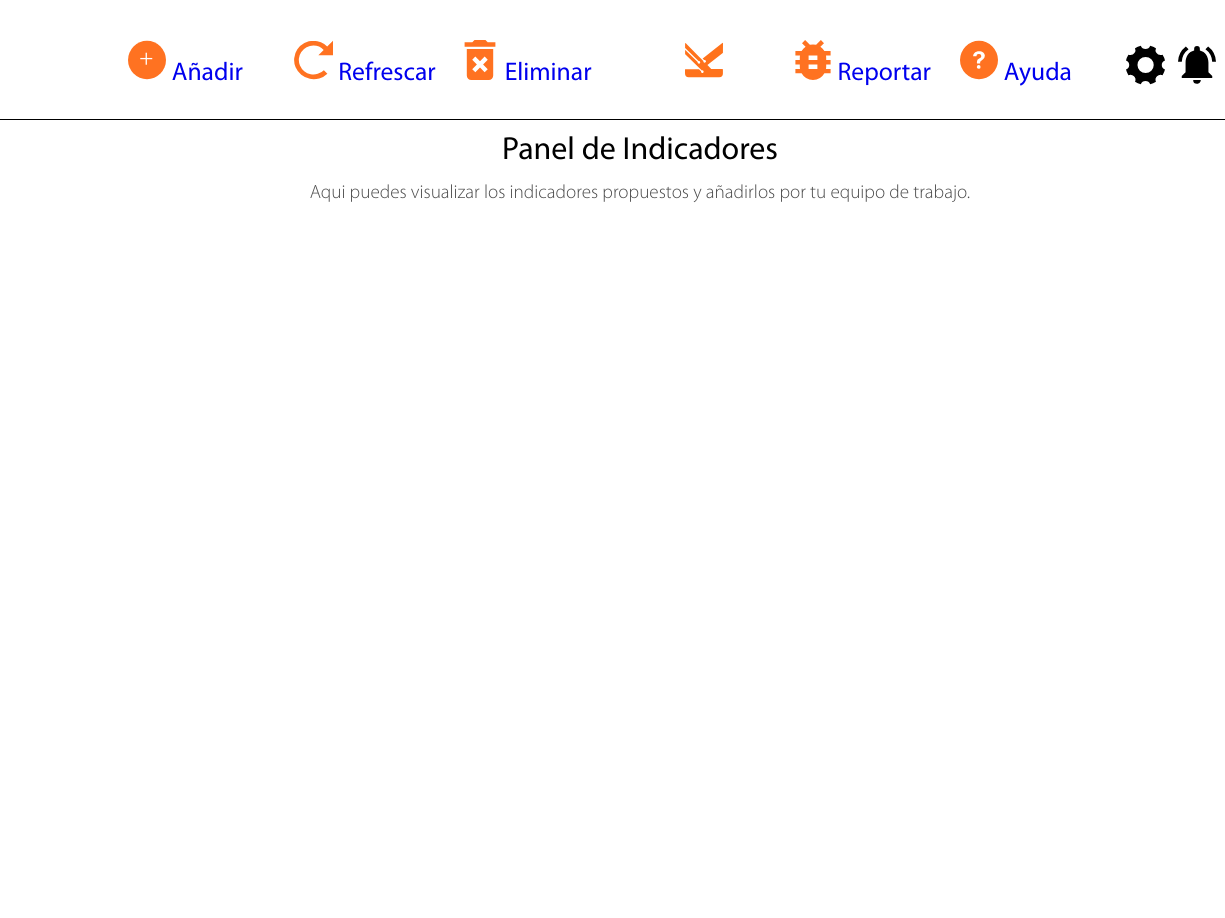
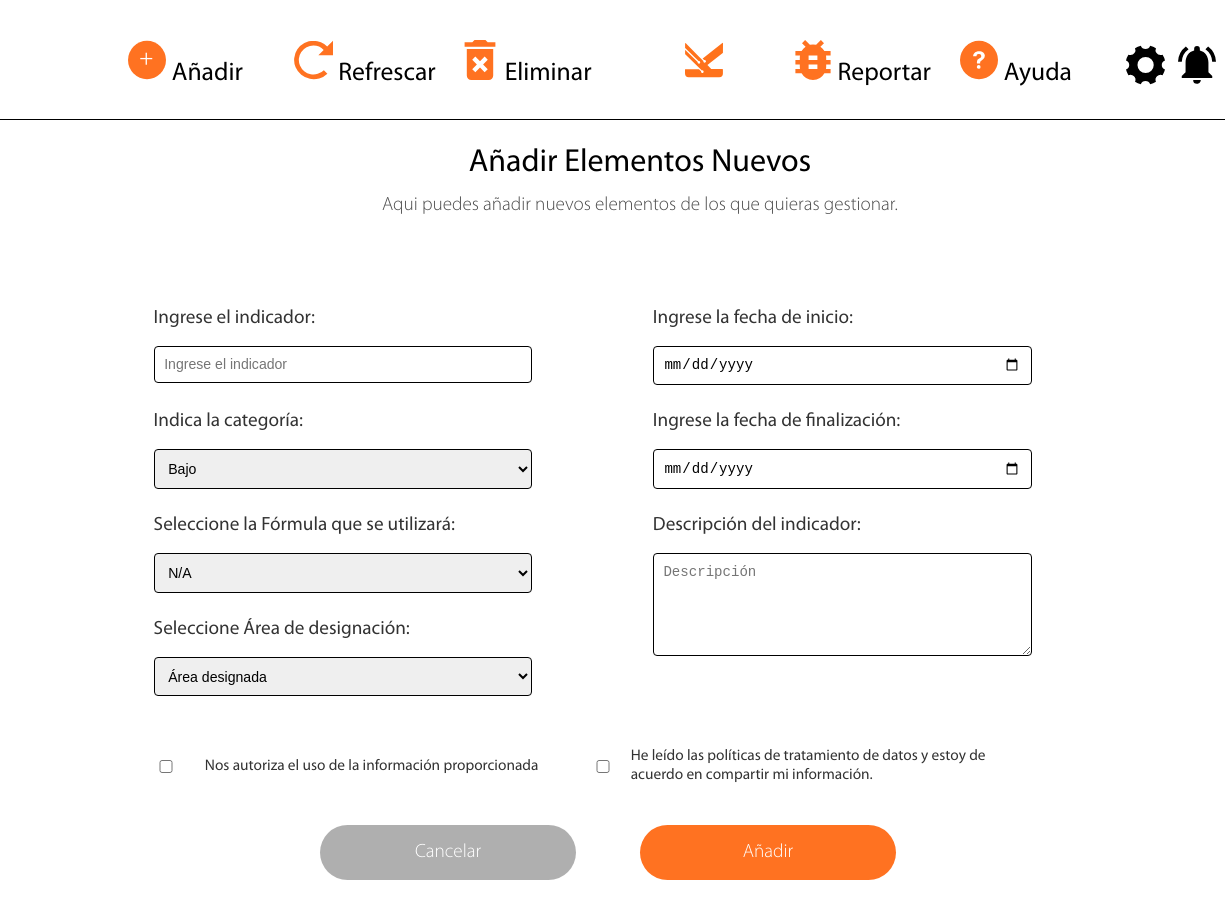
Before and after one commit to Johanbadillo/PROYECTO_MONSALVEJOHAN_SANTOSDANIEL, a plain HTML site: page views/add.html in a window 1280 px wide. Shown: the full height of the page, 0-1225 px from the left. Before the commit the page ends 800 px from the top, so only its background shows below. Drawn offline with Linux system fonts and the light colour scheme; files whose address does not match are found by name.

Commit message:
feat: :sparkles: add the menu add elements

```diff
--- a/style/styleViews/styleAdd.css
+++ b/style/styleViews/styleAdd.css
@@ -19,6 +19,7 @@ body {
 }
 
 img {
+    background-color: white;
     height: 5vh;
     width: 3vw;
 }
@@ -30,10 +31,12 @@ header {
     top: 0;
     height: 10vh;
     font-size: 2vw;
+    z-index: 1000;
 }
 
 header .container {
     display: grid;
+    background-color: white;
     grid-template-columns: 1fr 1fr 1fr 1fr 1fr 1fr auto auto auto;
     gap: 1vw;
     align-items: center;
@@ -42,25 +45,38 @@ header .container {
     margin-right: 1vw;
 }
 
+
+
+.container{
+    background-color: white;
+}
+
 header a:hover {
+    background-color: white;
     color: orange;
     transform: translateY(-2px);
 }
 
 header a{
+    background-color: white;
     text-decoration: none;
+    color: black;
 }
 
 header .logo{
+    background-color: white;
     text-align: center;
 }
 
 header .perfil{
+    background-color: white;
     height: auto;
 }
 
 .text1{
     text-align: center;
+    margin-top: 3vh;
+    margin-bottom: 8vh;
 }
 
 .text1 h1 {
@@ -79,3 +95,126 @@ header .perfil{
     margin-top: 1.5vh;
     opacity: 70%;
 }
+
+.formulario {
+    padding: 2vw;
+    border-radius: 5px;
+    display: grid;
+    grid-template-columns: 1fr 1fr;
+    gap: 2vw;
+    margin-left: 10vw;
+    margin-right: 10vw;
+}
+
+.grupo label {
+    display: flex;
+    align-items: center;
+    font-size: 1.5vw;
+    color: #333333;
+    margin-bottom: 2vh;
+}
+
+
+input,
+select,
+textarea {
+    width: 80%;
+    padding: 1.2vh;
+    border: 1px solid #000000;
+    border-radius: 4px;
+    font-size: 1.1vw;
+
+}
+
+textarea {
+    height: 8vw;
+    resize: vertical;
+}
+
+.btn-delete {
+    display: grid;
+    grid-template-columns: 1fr 1fr;
+    justify-content: center;
+    align-items: center;
+    margin-top: 5vh;
+    text-align: center;
+    margin-bottom: 10vh;
+    margin-left: 25vw;
+    margin-right: 25vw;
+}
+
+.btn-delete a {
+    background-color: #ff7221;
+    width: 80%;
+    text-align: center;
+    color: white;
+    font-size: 1.5vw;
+    font-family: letraLigth, sans-serif;
+    padding: 2vh 2.5vw 2vh 2.5vw;
+    border-radius: 34px;
+    transition: all 0.3s ease;
+    text-decoration: none;
+}
+
+.btn-delete a:hover {
+    transform: translateY(-5px);
+}
+
+#cancelacion{
+    background-color: #00000050;
+}
+
+.consentimientos {
+    display: grid;
+    grid-template-columns: 1fr 1fr;
+    border-radius: 4px;
+    justify-content: center;
+    margin-left: 10vw;
+    margin-right: 20vw;
+
+}
+
+.listos {
+    display: flex;
+    align-items: center;
+}
+
+.listos input{
+    width: 5vw;
+    margin: 0.5vw;
+}
+
+.listos label {
+    font-size: 1.2vw;
+    color: #333333;
+    font-family: letraFuente, sans-serif;
+}
+
+
+
+#categoria{
+    grid-column: 1/2;
+}
+
+#formula{
+    grid-column: 1/2;
+}
+
+#area{
+    grid-column: 1/2;
+}
+
+#inicio{
+    grid-column: 2/3;
+    grid-row: 1/2;
+}
+
+#final{
+    grid-column: 2/3;
+    grid-row: 2/3;
+}
+
+#indi{
+    grid-column: 2/3;
+    grid-row: 3/6;
+}
--- a/style/styleViews/styleDelete.css
+++ b/style/styleViews/styleDelete.css
@@ -155,14 +155,14 @@ header .perfil{
     gap: 1vw;
 }
 
-.btn-add {
+.btn-delete {
     display: flex;
     justify-content: center;
     margin-top: 5vh;
     margin-bottom: 10vh;
 }
 
-.btn-add a {
+.btn-delete a {
     background-color: #ff7221;
     color: white;
     font-size: 1.5vw;
@@ -173,7 +173,7 @@ header .perfil{
     text-decoration: none;
 }
 
-.btn-add a:hover {
+.btn-delete a:hover {
     transform: translateY(-5px);
 }
 
--- a/views/add.html
+++ b/views/add.html
@@ -7,7 +7,6 @@
     <link rel="stylesheet" href="./../style/styleViews/styleAdd.css">
 </head>
 <body>
-
     <header>
         <div class="container">
             <a href="./add.html">
@@ -40,8 +39,67 @@
     </header>
     <section class="Contenido">
         <div class="text1">
-            <h1>Panel de Indicadores</h1>
-                <p>Aqui puedes visualizar los indicadores propuestos y añadirlos por tu equipo de trabajo.</p>
+            <h1>Añadir Elementos Nuevos</h1>
+            <p>Aqui puedes añadir nuevos elementos de los que quieras gestionar.</p>
+        </div>
+        <form class="formulario">
+            <div class="grupo">
+                <label>Ingrese el indicador:<span class="indicador"></span></label>
+                <input type="text" placeholder="Ingrese el indicador">
+            </div>
+            <div class="grupo" id="categoria">
+                <label>Indica la categoría:<span class="indicador"></span></label>
+                <select>
+                    <option>Bajo</option>
+                    <option>Medio</option>
+                    <option>Alto</option>
+                </select>
+            </div>
+            <div class="grupo" id="formula">
+                <label>Seleccione la Fórmula que se utilizará:<span class="indicador"></span></label>
+                <select>
+                    <option>Met.Ágil</option>
+                    <option>Met.Fibo</option>
+                    <option selected>N/A</option>
+                    <option>Met.Expo</option>
+                </select>
+            </div>
+            <div class="grupo" id="area">
+                <label>Seleccione Área de designación:<span class="indicador"></span></label>
+                <select>
+                    <option>Área designada</option>
+                    <option>Producción</option>
+                    <option>Marketing</option>
+                    <option>Ventas</option>
+                    <option>Desarrollo</option>
+                </select>
+            </div>
+            <div class="grupo" id="inicio">
+                <label>Ingrese la fecha de inicio:<span class="indicador"></span></label>
+                <input type="date" value="">
+            </div>
+            <div class="grupo" id="final">
+                <label>Ingrese la fecha de finalización:<span class="indicador"></span></label>
+                <input type="date" value="">
+            </div>
+            <div class="grupo" id="indi">
+                <label>Descripción del indicador:<span class="indicador"></span></label>
+                <textarea placeholder="Descripción"></textarea>
+            </div>
+        </form>
+        <div class="consentimientos">
+            <div class="listos">
+                <input type="checkbox">
+                <label>Nos autoriza el uso de la información proporcionada</label>
+            </div>
+            <div class="listos">
+                <input type="checkbox">
+                <label>He leído las políticas de tratamiento de datos y estoy de acuerdo en compartir mi información.</label>
+            </div>
+        </div>
+        <div class="btn-delete">
+            <a href="" class="cancelacion" id="cancelacion">Cancelar</a>
+            <a href="">Añadir</a>
         </div>
     </section>
 </body>
```
Also changed, not shown: views/delete.html (+4 -4 lines). Lines whose indentation alone changed are shown as unchanged.
